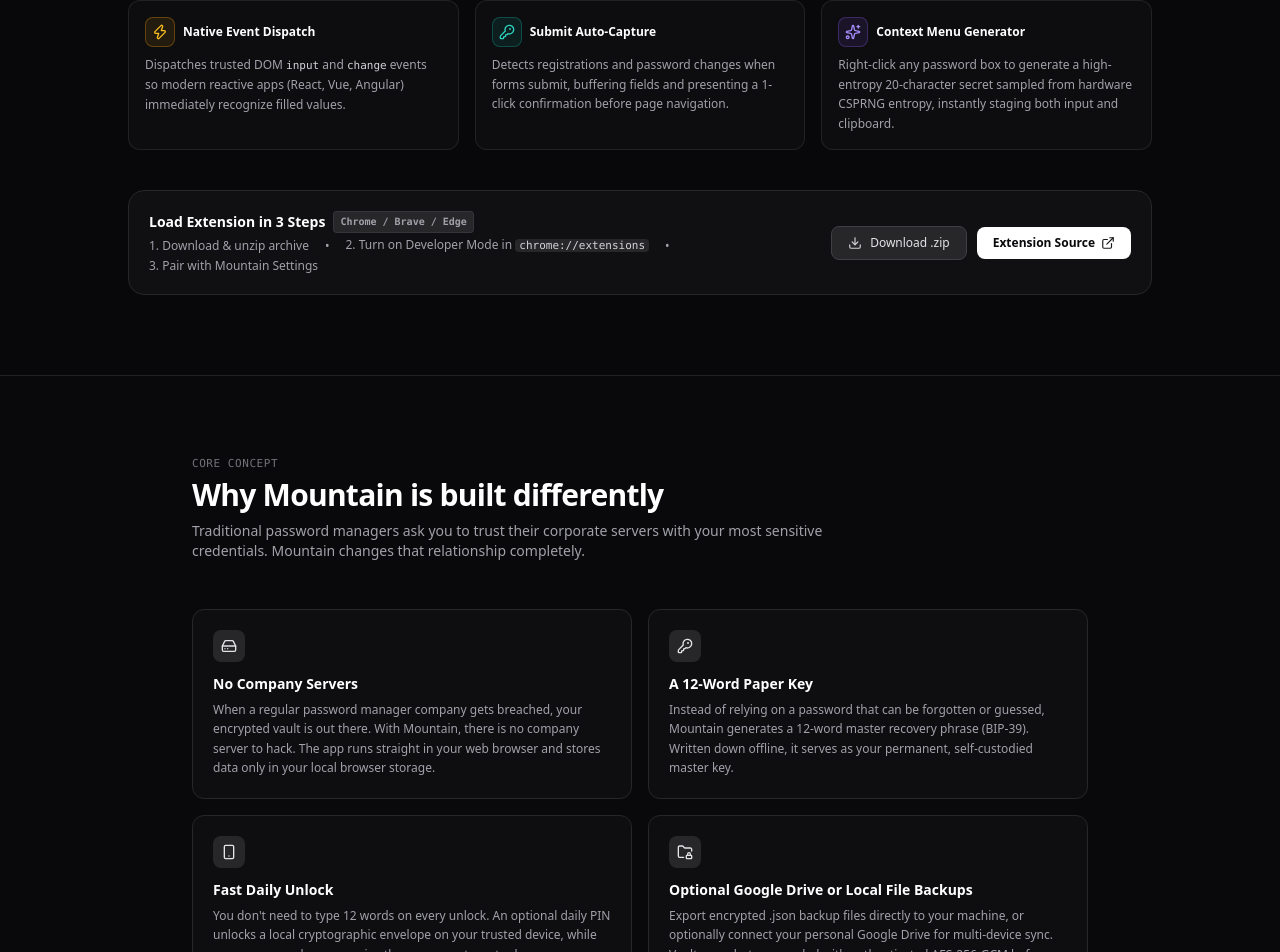
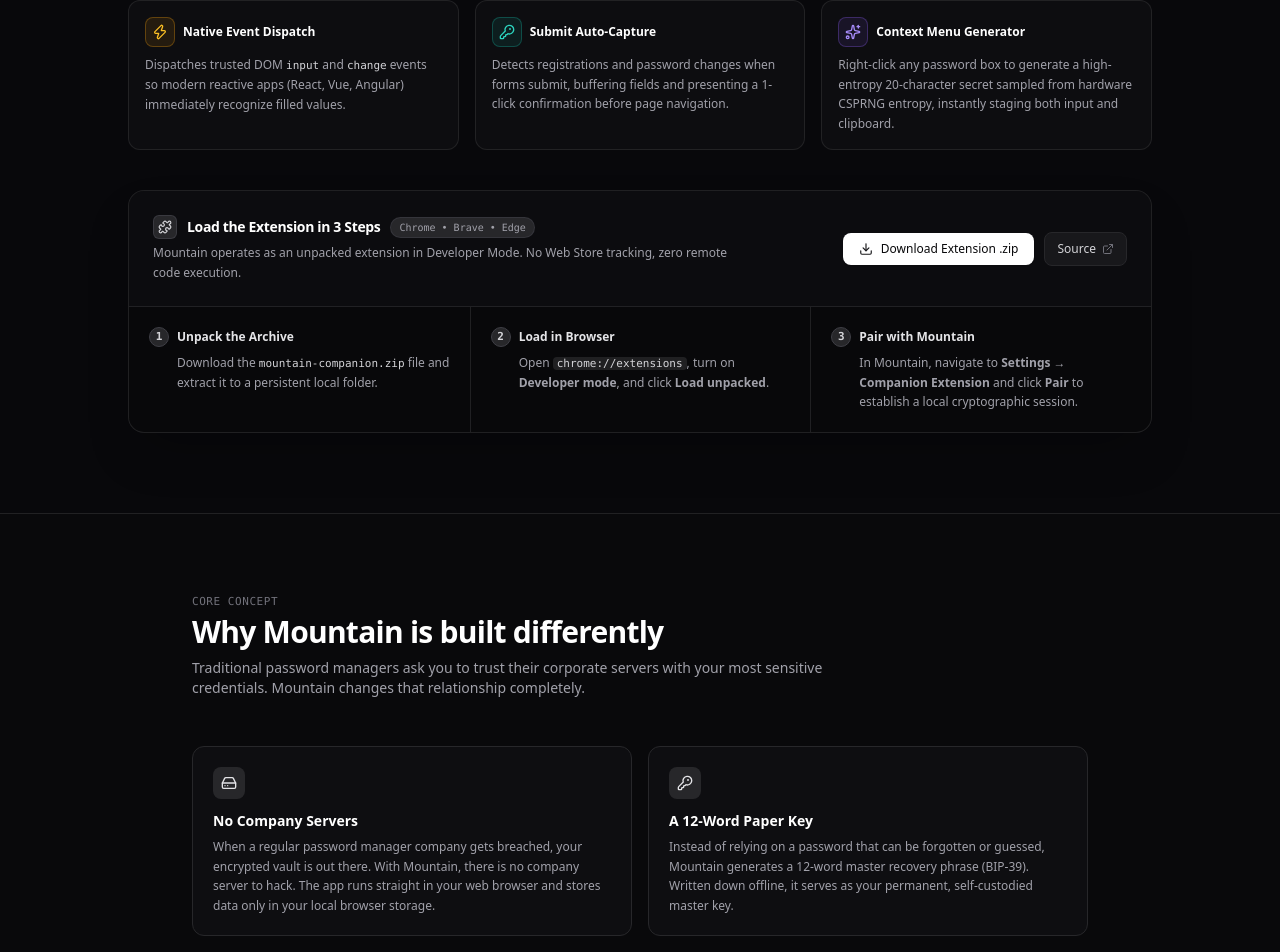
Before and after one commit to h4r0015k/Mountain, a React (Vite) app: page / in a window 1280 px wide. Shown: the part 1754-2706 px from the top of the page. Built offline with nearby package versions, Linux system fonts and the light colour scheme.

Commit message:
style(showcase): redesign companion install bar into clean 3-step developer guide

```diff
--- a/src/components/ShowcaseDashboard.tsx
+++ b/src/components/ShowcaseDashboard.tsx
@@ -802,45 +802,91 @@
             </div>
           </div>
 
-          {/* Developer Install / Pair Bar */}
-          <div className="p-5 rounded-2xl bg-zinc-900/50 border border-zinc-800 flex flex-col md:flex-row items-start md:items-center justify-between gap-4">
+          {/* Developer Install / Pair Guide */}
+          <div className="rounded-2xl bg-zinc-950/70 border border-zinc-800/80 shadow-2xl backdrop-blur-md overflow-hidden">
+            {/* Guide Header & Actions */}
+            <div className="p-5 sm:p-6 border-b border-zinc-800/80 flex flex-col md:flex-row items-start md:items-center justify-between gap-4 bg-zinc-900/30">
               <div className="space-y-1">
-              <div className="text-sm font-semibold text-white flex items-center gap-2">
-                <span>Load Extension in 3 Steps</span>
-                <span className="text-[10px] font-mono px-1.5 py-0.2 rounded bg-zinc-800 text-zinc-400 border border-zinc-700/60">
-                  Chrome / Brave / Edge
+                <div className="flex items-center gap-2.5">
+                  <div className="w-6 h-6 rounded-md bg-zinc-800 border border-zinc-700/80 flex items-center justify-center text-zinc-300">
+                    <Puzzle className="w-3.5 h-3.5" />
+                  </div>
+                  <h3 className="text-sm font-semibold text-white tracking-tight">
+                    Load the Extension in 3 Steps
+                  </h3>
+                  <span className="text-[10px] font-mono px-2 py-0.5 rounded-full bg-zinc-800 text-zinc-400 border border-zinc-700/60">
+                    Chrome • Brave • Edge
                   </span>
                 </div>
-              <div className="flex flex-wrap items-center gap-x-4 gap-y-1 text-xs text-zinc-400">
-                <span>1. Download & unzip archive</span>
-                <span>•</span>
-                <span>2. Turn on Developer Mode in <code className="text-zinc-300 font-mono bg-zinc-800 px-1 py-0.2 rounded text-[11px]">chrome://extensions</code></span>
-                <span>•</span>
-                <span>3. Pair with Mountain Settings</span>
-              </div>
+                <p className="text-xs text-zinc-400 leading-relaxed max-w-xl">
+                  Mountain operates as an unpacked extension in Developer Mode. No Web Store tracking, zero remote code execution.
+                </p>
               </div>
 
-            <div className="flex items-center gap-2.5 shrink-0 w-full md:w-auto">
+              <div className="flex items-center gap-2.5 shrink-0 w-full sm:w-auto">
                 <a
                   href="https://github.com/h4r0015k/Mountain/releases/download/v1.1.0/mountain-companion-extension-v1.1.0.zip"
                   target="_blank"
                   rel="noreferrer"
-                className="flex-1 md:flex-initial inline-flex items-center justify-center gap-2 px-4 py-2 rounded-lg bg-zinc-800 hover:bg-zinc-700 text-zinc-200 border border-zinc-700 text-xs font-medium transition-colors"
+                  className="flex-1 sm:flex-initial inline-flex items-center justify-center gap-2 px-4 py-2 rounded-lg bg-white hover:bg-zinc-200 text-zinc-950 font-medium text-xs transition-all active:scale-[0.98] shadow-sm"
                   title="Download companion extension zip archive"
                 >
-                <Download className="w-3.5 h-3.5 text-zinc-300" />
-                <span>Download .zip</span>
+                  <Download className="w-3.5 h-3.5 text-zinc-900" />
+                  <span>Download Extension .zip</span>
                 </a>
 
                 <a
                   href="https://github.com/h4r0015k/Mountain/tree/main/companion-extension"
                   target="_blank"
                   rel="noreferrer"
-                className="flex-1 md:flex-initial inline-flex items-center justify-center gap-1.5 px-4 py-2 rounded-lg bg-white hover:bg-zinc-200 text-zinc-950 font-semibold text-xs transition-colors"
+                  className="inline-flex items-center justify-center gap-1.5 px-3 py-2 rounded-lg bg-zinc-900 hover:bg-zinc-800 border border-zinc-800 text-zinc-300 hover:text-white font-medium text-xs transition-colors"
                 >
-                <span>Extension Source</span>
-                <ExternalLink className="w-3.5 h-3.5 text-zinc-900" />
+                  <span>Source</span>
+                  <ExternalLink className="w-3 h-3 text-zinc-500" />
                 </a>
+              </div>
+            </div>
+
+            {/* 3 Step Cards */}
+            <div className="grid grid-cols-1 md:grid-cols-3 divide-y md:divide-y-0 md:divide-x divide-zinc-800/80">
+              {/* Step 1 */}
+              <div className="p-4 sm:p-5 space-y-1.5 hover:bg-zinc-900/30 transition-colors">
+                <div className="flex items-center gap-2">
+                  <span className="w-5 h-5 rounded-full bg-zinc-800 border border-zinc-700 text-[11px] font-mono font-semibold text-zinc-300 flex items-center justify-center">
+                    1
+                  </span>
+                  <span className="text-xs font-semibold text-zinc-200">Unpack the Archive</span>
+                </div>
+                <p className="text-xs text-zinc-400 leading-relaxed pl-7">
+                  Download the <code className="text-zinc-300 font-mono text-[11px]">mountain-companion.zip</code> file and extract it to a persistent local folder.
+                </p>
+              </div>
+
+              {/* Step 2 */}
+              <div className="p-4 sm:p-5 space-y-1.5 hover:bg-zinc-900/30 transition-colors">
+                <div className="flex items-center gap-2">
+                  <span className="w-5 h-5 rounded-full bg-zinc-800 border border-zinc-700 text-[11px] font-mono font-semibold text-zinc-300 flex items-center justify-center">
+                    2
+                  </span>
+                  <span className="text-xs font-semibold text-zinc-200">Load in Browser</span>
+                </div>
+                <p className="text-xs text-zinc-400 leading-relaxed pl-7">
+                  Open <code className="text-zinc-300 font-mono bg-zinc-800/80 px-1 py-0.2 rounded text-[11px]">chrome://extensions</code>, turn on <strong>Developer mode</strong>, and click <strong>Load unpacked</strong>.
+                </p>
+              </div>
+
+              {/* Step 3 */}
+              <div className="p-4 sm:p-5 space-y-1.5 hover:bg-zinc-900/30 transition-colors">
+                <div className="flex items-center gap-2">
+                  <span className="w-5 h-5 rounded-full bg-zinc-800 border border-zinc-700 text-[11px] font-mono font-semibold text-zinc-300 flex items-center justify-center">
+                    3
+                  </span>
+                  <span className="text-xs font-semibold text-zinc-200">Pair with Mountain</span>
+                </div>
+                <p className="text-xs text-zinc-400 leading-relaxed pl-7">
+                  In Mountain, navigate to <strong>Settings &rarr; Companion Extension</strong> and click <strong>Pair</strong> to establish a local cryptographic session.
+                </p>
+              </div>
             </div>
           </div>
         </div>
```
Lines whose indentation alone changed are shown as unchanged.
